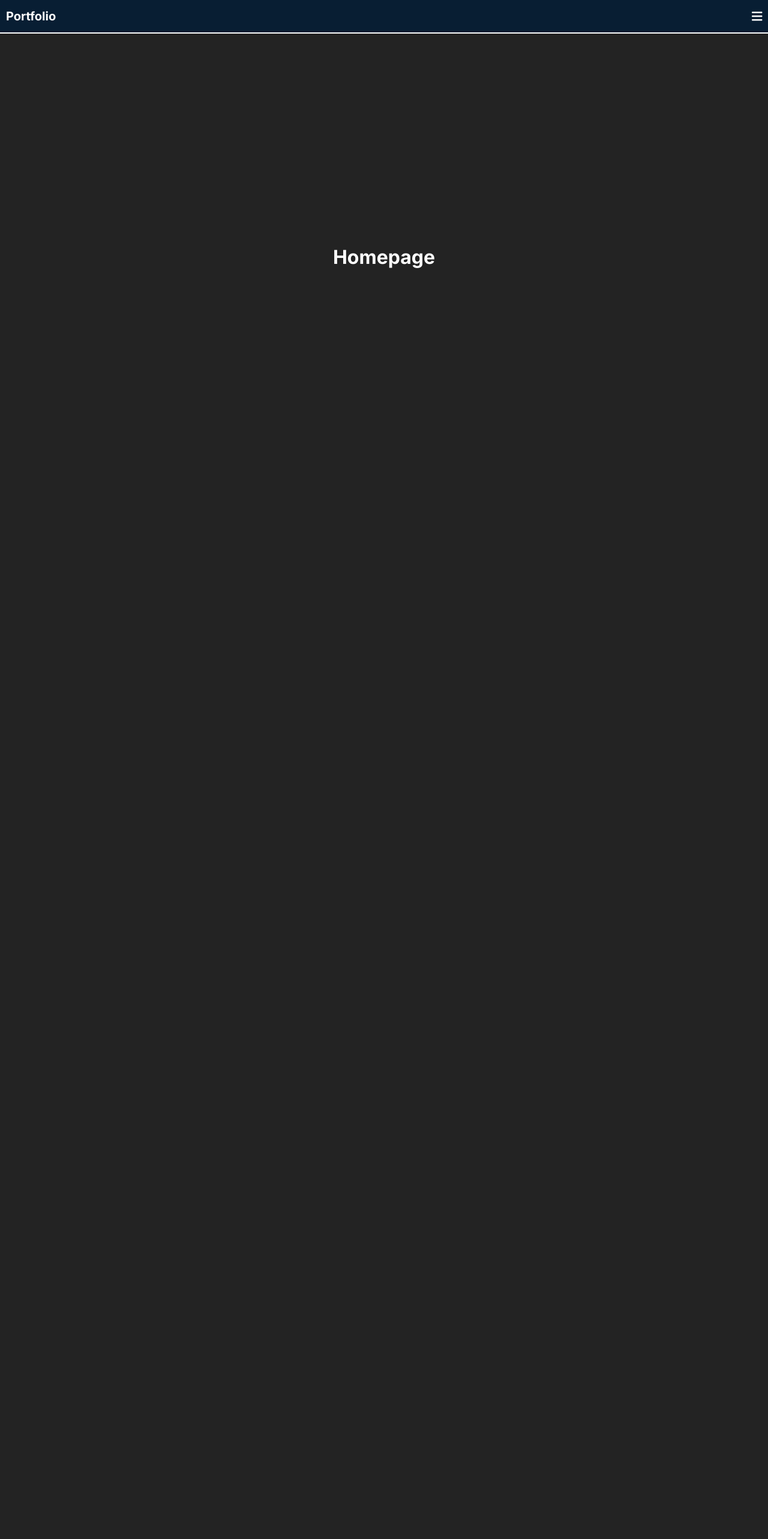
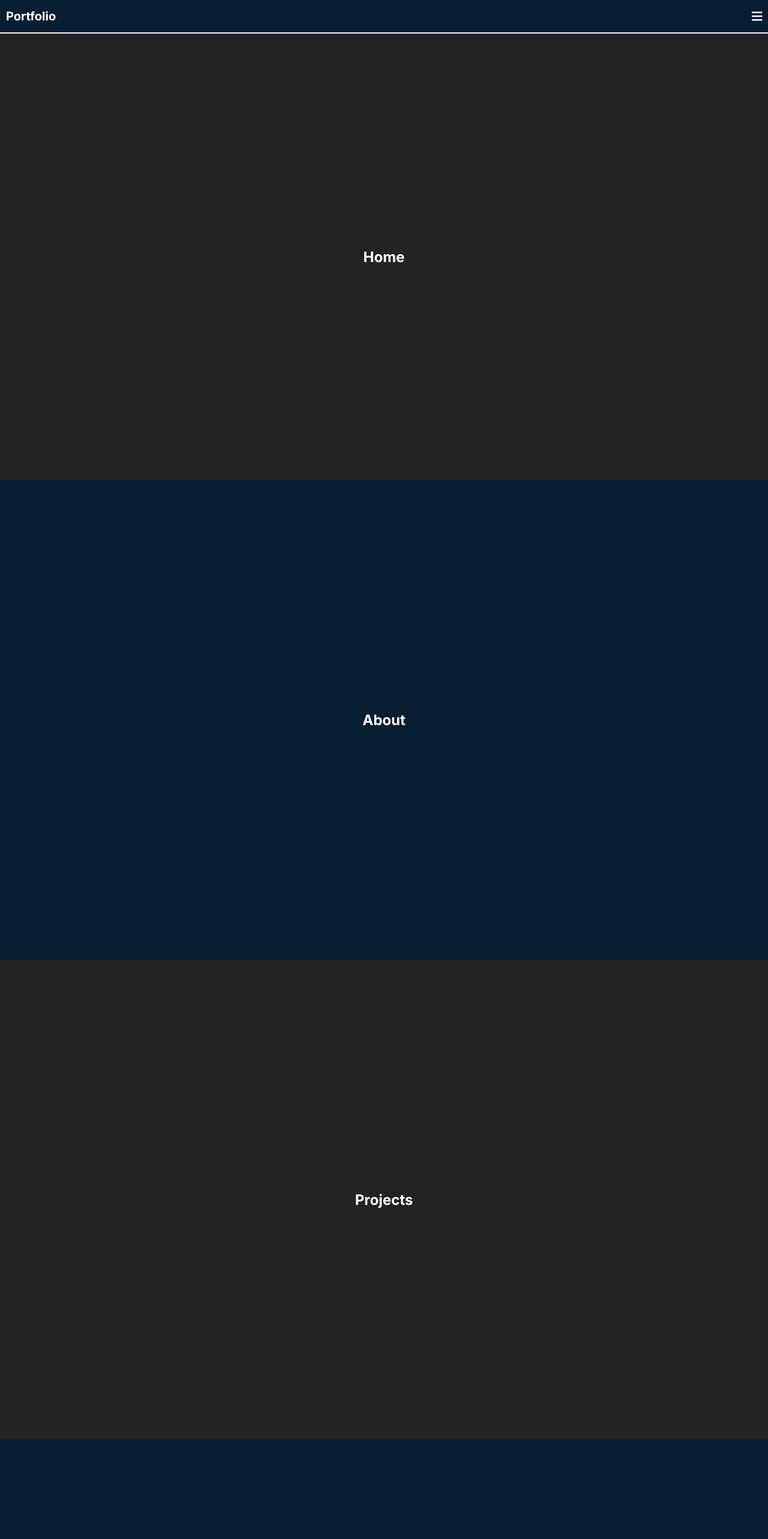
Before and after one commit to CiaranRG/PortfolioSite, a React app in the folder Frontend/: page / in a window 1280 px wide. Shown: the top 2566 px of the page at 60% size. Before the commit the page ends 800 px from the top, so only its background shows below. Built offline with nearby package versions, Linux system fonts and the light colour scheme; the HTML template or start-up script is replaced by a standard one.

Commit message:
added content sections, change burger menu design and fixed horizontal overflow issues

```diff
--- a/Frontend/src/App.scss
+++ b/Frontend/src/App.scss
@@ -9,6 +9,7 @@
   min-width: 0;
   padding: 0;
   margin: 0;
+  // overflow-x: hidden;
 }
 
 body {
--- a/Frontend/src/App.tsx
+++ b/Frontend/src/App.tsx
@@ -3,16 +3,18 @@ import { BrowserRouter as Router, Route, Routes } from 'react-router-dom'
 
 import Navbar from './Navbar/Navbar'
 import MainPage from './MainPage/MainPage'
+import Footer from './Footer/Footer'
 
 function App() {
 
   return (
     <>
       <Router>
-        <Navbar/>
+        <Navbar />
         <Routes>
-          <Route path='/' element={<MainPage/>}/>
+          <Route path='/' element={<MainPage />} />
         </Routes>
+        <Footer/>
       </Router>
     </>
   )
--- /dev/null
+++ b/Frontend/src/Footer/Footer.scss
@@ -0,0 +1,22 @@
+@import '../App.scss';
+
+.footerDiv{
+    display: flex;
+    flex-direction: column;
+    justify-content: space-evenly;
+    align-items: center;
+    background-color: $color2;
+    padding: 2%;
+    border-top: 2px solid white;
+    height: 15vh;
+    .backToTopDiv{
+        font-size: 0.8rem;
+        a{
+            text-decoration: none;
+            color: $color3;
+        }
+        a:hover{
+            cursor: pointer;
+        }
+    }
+}
--- /dev/null
+++ b/Frontend/src/Footer/Footer.tsx
@@ -0,0 +1,14 @@
+import './Footer.scss'
+import { Link } from 'react-router-dom'
+
+export default function Footer(){
+
+    return(
+        <div className="footerDiv">
+            <div className='backToTopDiv'><Link to={'/'}>Back To Top</Link></div>
+            <div>
+                <p>Social Links</p>
+            </div>
+        </div>
+    )
+}
--- a/Frontend/src/MainPage/MainPage.scss
+++ b/Frontend/src/MainPage/MainPage.scss
@@ -1,6 +1,45 @@
 @import '../App.scss';
 
-.mainPageContent{
-    @include flex-center;
-    @include main-content;
+.mainPageContent {
+    display: flex;
+    flex-direction: column;
+    flex-wrap: wrap;
+    overflow: hidden;
+
+    .sectionHome {
+        display: flex;
+        flex-direction: column;
+        flex-wrap: wrap;
+        @include main-content;
+        @include flex-center;
+    }
+
+    .sectionAbout {
+        display: flex;
+        flex-direction: column;
+        flex-wrap: wrap;
+        height: 100vh;
+        width: 100%;
+        @include flex-center;
+        background-color: $color2;
+    }
+
+    .sectionProjects {
+        display: flex;
+        flex-direction: column;
+        flex-wrap: wrap;
+        height: 100vh;
+        width: 100%;
+        @include flex-center;
+    }
+
+    .sectionContact {
+        display: flex;
+        flex-direction: column;
+        flex-wrap: wrap;
+        height: 100vh;
+        width: 100%;
+        @include flex-center;
+        background-color: $color2;
+    }
 }
--- a/Frontend/src/MainPage/MainPage.tsx
+++ b/Frontend/src/MainPage/MainPage.tsx
@@ -1,11 +1,22 @@
 import './MainPage.scss'
 
-export default function MainPage(){
-    return(
+export default function MainPage() {
+    return (
         <>
-        <div className="mainPageContent">
-            <h1>Homepage</h1>
-        </div>
+            <main className="mainPageContent">
+                <section className='sectionHome'>
+                    <h1>Home</h1>
+                </section>
+                <section className='sectionAbout'>
+                    <h1>About</h1>
+                </section>
+                <section className='sectionProjects'>
+                    <h1>Projects</h1>
+                </section>
+                <section className='sectionContact'>
+                    <h1>Contact</h1>
+                </section>
+            </main>
         </>
     )
 }
--- a/Frontend/src/Navbar/Navbar.scss
+++ b/Frontend/src/Navbar/Navbar.scss
@@ -6,8 +6,8 @@ nav {
     flex-wrap: wrap;
     overflow: hidden;
     height: $nav-height;
-    width: 100vw;
-    padding: 0px;
+    width: 100%;
+    max-width: 100%;
     font-size: 1.25rem;
     font-weight: 700;
     border-bottom: 2px solid white;
@@ -43,27 +43,30 @@ nav {
         position: fixed;
         // Use this to hide the menu
         right: -100%;
-        // width: 30%;
         max-width: 100vw;
         background: $color2;
+        justify-content: space-around;
         height: 15%;
-        gap: 5%;
         transition: right 0.3s ease;
         z-index: 1000;
         border: 2px solid $color3;
-        border-radius: 10px;
-        padding: 15px;
+        // border-radius: 10px;
+        padding: 20px;
         font-size: 1rem;
+        margin-top: 30px;
+
         &.active {
             // Use this to bring the menu back to the screen
-            right: 10%;
+            right: 0%;
         }
-        a{
+
+        a {
             text-decoration: none;
             color: $color3;
             font-weight: 400;
         }
-        a:hover{
+
+        a:hover {
             cursor: pointer;
         }
     }
--- a/Frontend/src/Navbar/Navbar.tsx
+++ b/Frontend/src/Navbar/Navbar.tsx
@@ -18,7 +18,6 @@ export default function Navbar() {
                 <a>Portfolio</a>
             </div>
             <div className='rightNav'>
-                {/* <p>Menus</p> */}
                 <div className='navBurgerIcon' onClick={openNav}>
                     <FontAwesomeIcon icon={faBars} />
                 </div>
```
Lines whose indentation alone changed are shown as unchanged.
